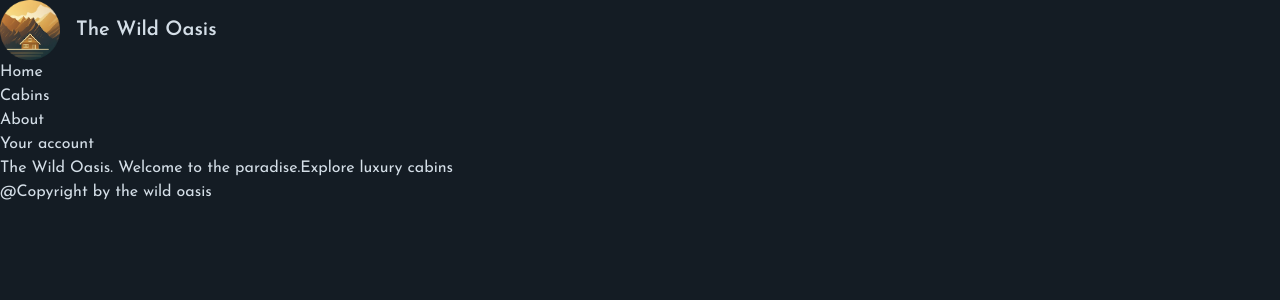
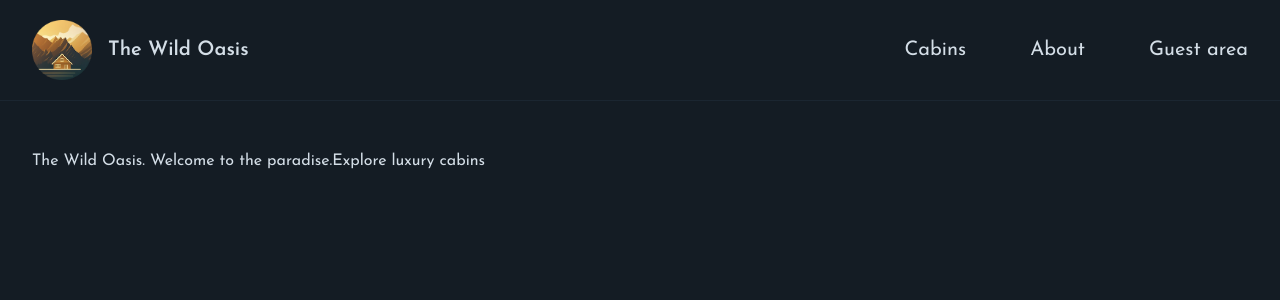
Before and after one commit to Prohalladdas/the-wild-oasis-website, a Next.js app: page / in a window 1280 px wide. Shown: the top 300 px of the page. Built offline with nearby package versions, Linux system fonts and the light colour scheme.

Commit message:
Improving the Navigation and Root Layout by styling

```diff
--- a/app/_components/Navigation.js
+++ b/app/_components/Navigation.js
@@ -2,19 +2,27 @@ import Link from "next/link";
 
 export default function Navigation() {
   return (
-        <ul>
+    <nav className="z-10 text-xl">
+      <ul className="flex gap-16 items-center">
         <li>
-                <Link href="/">Home</Link>
+          <Link href="/cabins" className="hover:text-accent-400 transition-colors">
+            Cabins
+          </Link>
         </li>
         <li>
-                <Link href="/cabins">Cabins</Link>
+          <Link href="/about" className="hover:text-accent-400 transition-colors">
+            About
+          </Link>
         </li>
         <li>
-                <Link href="/about">About</Link>
-            </li>
-            <li>
-                <Link href="/account">Your account</Link>
+          <Link
+            href="/account"
+            className="hover:text-accent-400 transition-colors"
+          >
+            Guest area
+          </Link>
         </li>
       </ul>
-    )
+    </nav>
+  );
 }
--- a/app/layout.js
+++ b/app/layout.js
@@ -3,6 +3,7 @@ import Navigation from "@/app/_components/Navigation";
 
 import { Josefin_Sans } from "next/font/google"
 import "@/app/_styles/globals.css"
+import Header from "./_components/Header";
 
 const josefin = Josefin_Sans({
   subsets: ["latin"],
@@ -19,13 +20,13 @@ export const metadata = {
 
 export default function RootLayout({ children }) {
   return <html lang="en">
-    <body className={`${josefin.className} bg-primary-950 text-primary-100 min-h-screen`}>
-      <header>
-        <Logo />
-        <Navigation />
-      </header>
-      <main>{children}</main>
-      <footer>@Copyright by the wild oasis</footer>
+    <body className={`${josefin.className} antialiased bg-primary-950 text-primary-100 min-h-screen flex flex-col`}>
+
+      <Header />
+
+      <div className="flex-1 px-8 py-12">
+        <main className="max-w-7xl mx-auto">{children}</main>
+      </div>
     </body>
   </html>
 }
```
Also changed, not shown: starter/components/Navigation.js (deleted, +0 -26 lines), app/_components/Header.js (renamed from starter/components/Header.js). Lines whose indentation alone changed are shown as unchanged.
